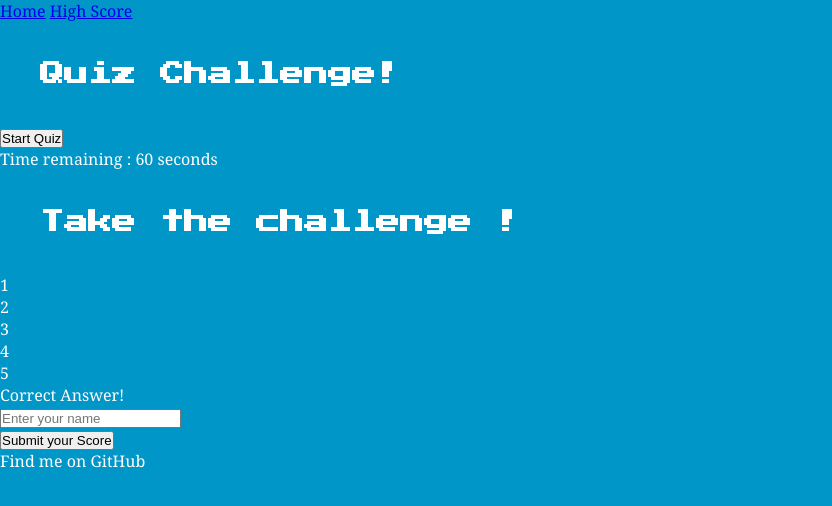
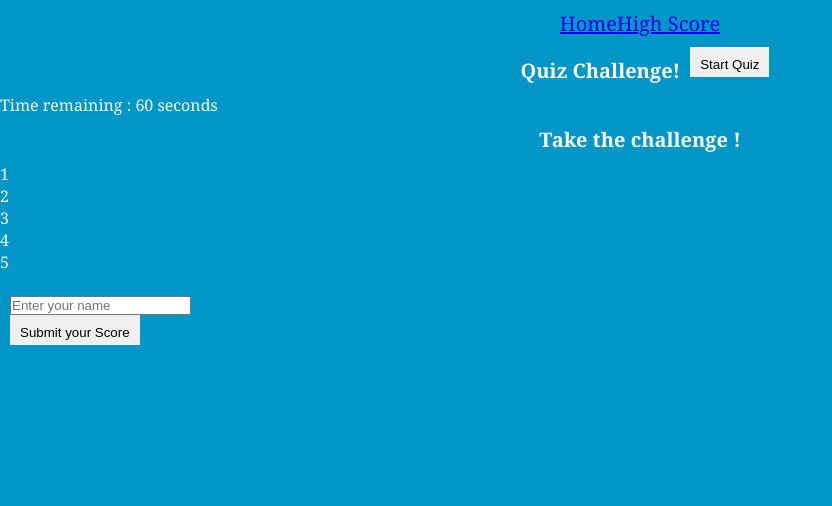
Before and after one commit to estera09-ux/code-quiz, a plain HTML site: page index.html in a window 1280 px wide. Shown: the whole page, without its empty margins (0-832 px from the left). Drawn offline with Linux system fonts and the light colour scheme.

Commit message:
modified the structure of html

```diff
--- a/assets/js/css/styles.css
+++ b/assets/js/css/styles.css
@@ -24,15 +24,47 @@ body {
   font-family: Georgia, "Times New Roman", Times, serif;
 }
 
+.timer-quiz-section {
+  text-align: center;
+}
+
+.header,
 h2,
 h1 {
-  font-family: "Press Start 2P", cursive;
-  margin: 20px;
-  padding: 20px;
+  display: flex;
+  flex-direction: row;
+  justify-content: center;
+  font-size: 20px;
+  padding: 10px;
 }
 
+.start-quiz,
+h1 {
+  text-align: center;
+  font-size: 20px;
+}
+
+.flex-container,
+.flex-items {
+  text-decoration: none;
+}
 .section {
-  display: block;
-  flex-wrap: wrap;
+  display: flex;
+  /* flex-wrap: wrap; */
+  flex-direction: row;
   justify-content: center;
 }
+
+.section-c {
+  display: flex;
+  flex-direction: column;
+  margin: auto;
+  padding: 20px 10px;
+}
+button {
+  padding: 10px;
+  display: inline-block;
+  border: none;
+  height: 30px;
+  margin: auto;
+}
--- a/index.html
+++ b/index.html
@@ -22,33 +22,37 @@
   </head>
   <body>
     <!-- the header -->
-    <header class="header" id="quiz">
+    <header class="header section" id="quiz">
       <!-- nav-bar -->
-      <nav class="flex-container" id="flex-container">
-        <a href="./index.html" class="nav-links">Home</a>
-        <a href="./scores.html" class="nav-links">High Score</a>
+      <nav class="flex-container section" id="flex-container">
+        <a href="./index.html" class="nav-links anchor">Home</a>
+        <a href="./scores.html" class="nav-links anchor">High Score</a>
       </nav>
     </header>
+
     <!-- the main of the page  -->
     <main>
       <section class="start-quiz  section" id="quiz-a">
         <h1 class="title">Quiz Challenge!</h1>
+
         <!-- start button -->
         <div class="button-quiz">
           <button id="start-btn">Start Quiz</button>
         </div>
       </section>
       <!-- the question section -->
-      <section class="timer-quiz-question  section" id="quiz-section">
+
         <!-- timer section -->
-        <section class="timer-section section" id="timer-section">
+
+        <section class="timer-section section-banner" id="timer-section">
           <div>
             <p>Time remaining : <span id="timer">60 seconds</span></p>
           </div>
-        </section>
+          </section>
+        <!-- question section -->
+        <section class="quiz-question  section" id="question-section"></section>
         <!-- the messages displayed at the start of the quiz -->
         <h2 class="banner">Take the challenge !</h2>
-
         <!-- the list of the questions -->
         <ul class="the-list" id="list">
           <li class="list-items" id="list-items">1</li>
@@ -59,12 +63,9 @@
         </ul>
       </section>
 
-      <!-- the confirmation message -->
-      <section class="confirm-section section" id="confirm-section">
-        <p>Correct Answer!</p>
-      </section>
-      <!-- the section for the form -->
-      <section class="form-section section" id="form-section">
+
+      <!-- my form  -->
+      <section class="form-section section-c" id="form-section">
         <form>
           <div class="form-items">
             <input
@@ -83,7 +84,7 @@
       </section>
     </main>
 
-    <footer>Find me on GitHub</footer>
+
     <script src="./assets/js/app.js"></script>
   </body>
 </html>
```
Also changed, not shown: scores.html (+4 -14 lines).
